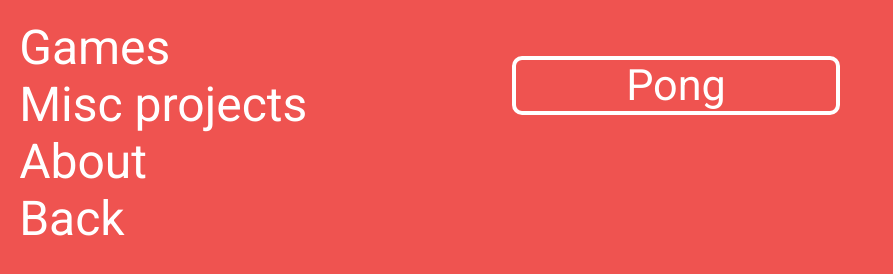
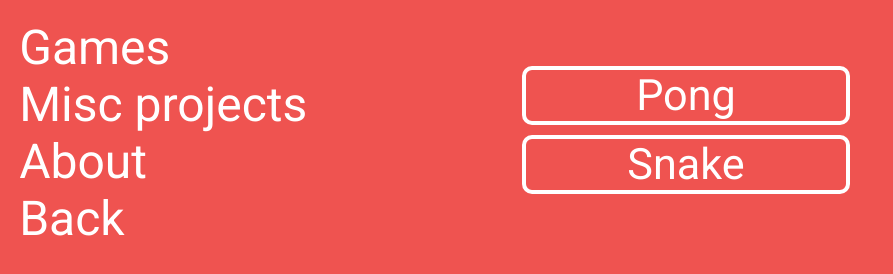
Before and after one commit to belaba-games/belaba-games.github.io, a plain HTML site: page index.html in a window 1280 px wide. Both pictures are taken after a click on the element "Games". Shown: the whole page, without its empty margins (0-893 px from the left). Drawn offline with Linux system fonts and the light colour scheme.

Commit message:
added snake to games

```diff
--- a/index.css
+++ b/index.css
@@ -50,6 +50,7 @@ img
   border-radius: 10px;
   font-size: 1.8em;
   width: 50%;
+  margin: 10px;
 }
 
 p:hover
--- a/index.html
+++ b/index.html
@@ -34,6 +34,7 @@
     <br>
     <br>
       <a href="http://belaba-games.github.io/pong"><div class="game">Pong</div></a>
+      <a href="http://belaba-games.github.io/snake"><div class="game">Snake</div></a>
     </div>
     <div id="miscJobb">
       This is test or project or whatever
```
Also changed, not shown: 1 other file.
